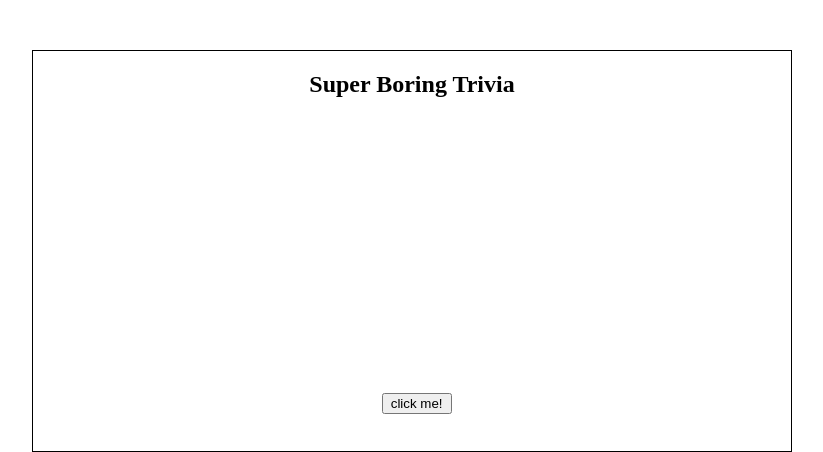
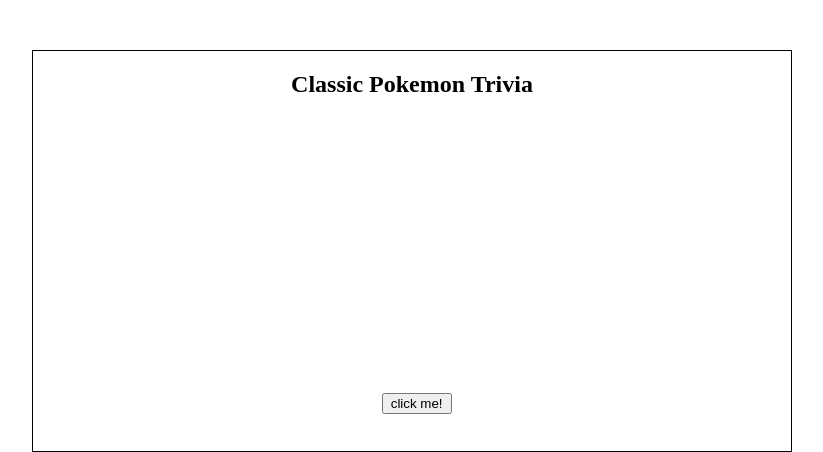
Before and after one commit to jberman11/triviagame, a plain HTML site: page index.html in a window 1280 px wide. Shown: the whole page, without its empty margins (228-1051 px from the left). Drawn offline with nearby package versions, Linux system fonts and the light colour scheme.

Commit message:
new title

```diff
--- a/index.html
+++ b/index.html
@@ -10,7 +10,7 @@
 </head>
 <body>
     <div class = "wrapper">
-        <h2>Super Boring Trivia</h2>
+        <h2>Classic Pokemon Trivia</h2>
         <div class="revealed hidden">
             <div class = "response1"></div>
             <div class = "response2"></div>
```
